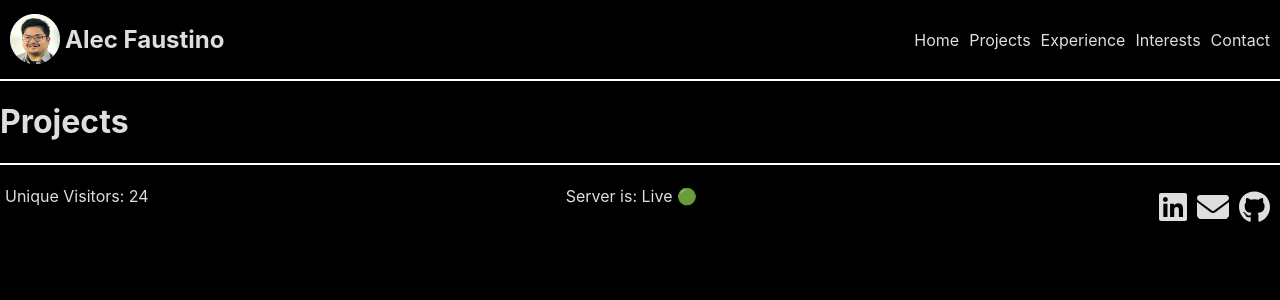
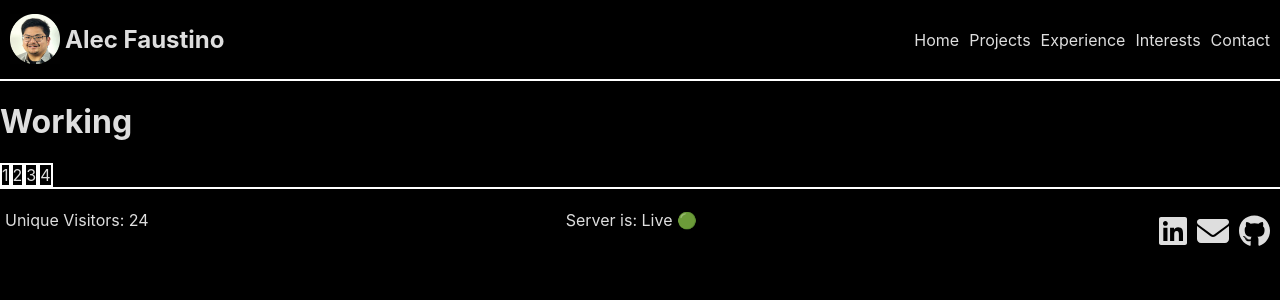
Before and after one commit to alecfaustino/portfolio, a React (Vite) app in the folder frontend/: page / in a window 1280 px wide. Both pictures are taken after a click on the item "Projects". Shown: the top 300 px of the page. Built offline with nearby package versions, Linux system fonts and the light colour scheme.

Commit message:
initiate the Projects component and stylesheet using mock data

```diff
--- a/frontend/src/App.jsx
+++ b/frontend/src/App.jsx
@@ -2,6 +2,7 @@ import "./App.css";
 import Navigation from "./components/Navigation";
 import Footer from "./components/Footer";
 import Landing from "./components/Landing";
+import Projects from "./components/Projects";
 import { useState } from "react";
 
 function App() {
@@ -15,7 +16,7 @@ function App() {
       {topic === "landing" && (
         <Landing topic={topic} selectTopic={selectTopic} />
       )}
-      {topic === "projects" && <h1>Projects</h1>}
+      {topic === "projects" && <Projects />}
       {topic === "experience" && <h1>Experience</h1>}
       {topic === "interests" && <h1>Interests</h1>}
       {topic === "contact" && <h1>Contact Page Coming Soon</h1>}
--- /dev/null
+++ b/frontend/src/components/Projects.jsx
@@ -0,0 +1,19 @@
+import React from "react";
+import "../styles/Projects.scss";
+import projectsList from "../data/projects";
+const Projects = () => {
+  return (
+    <>
+      <h1>Working</h1>
+      <div className="project_cards_container">
+        {projectsList.map((project) => (
+          <div className="project_card" key={project.id}>
+            {project.id}
+          </div>
+        ))}
+      </div>
+    </>
+  );
+};
+
+export default Projects;
--- a/frontend/src/data/projects.js
+++ b/frontend/src/data/projects.js
@@ -1,4 +1,4 @@
-export const projects = [
+const projectsList = [
   {
     id: 1,
     title: "Some App I'll add later",
@@ -8,4 +8,33 @@ export const projects = [
     isDeployed: false,
     highlights: [""],
   },
+  {
+    id: 2,
+    title: "Some App I'll add later",
+    stack: ["React. Node.js, ExpressjS"],
+    deployedUrl: "Not live, code only",
+    repoURL: "https://...",
+    isDeployed: false,
+    highlights: [""],
+  },
+  {
+    id: 3,
+    title: "Some App I'll add later",
+    stack: ["React. Node.js, ExpressjS"],
+    deployedUrl: "Not live, code only",
+    repoURL: "https://...",
+    isDeployed: false,
+    highlights: [""],
+  },
+  {
+    id: 4,
+    title: "Some App I'll add later",
+    stack: ["React. Node.js, ExpressjS"],
+    deployedUrl: "Not live, code only",
+    repoURL: "https://...",
+    isDeployed: false,
+    highlights: [""],
+  },
 ];
+
+export default projectsList;
--- /dev/null
+++ b/frontend/src/styles/Projects.scss
@@ -0,0 +1,7 @@
+.project_cards_container {
+  display: flex;
+}
+.project_card {
+  display: flex;
+  border: 2px solid white;
+}
```
